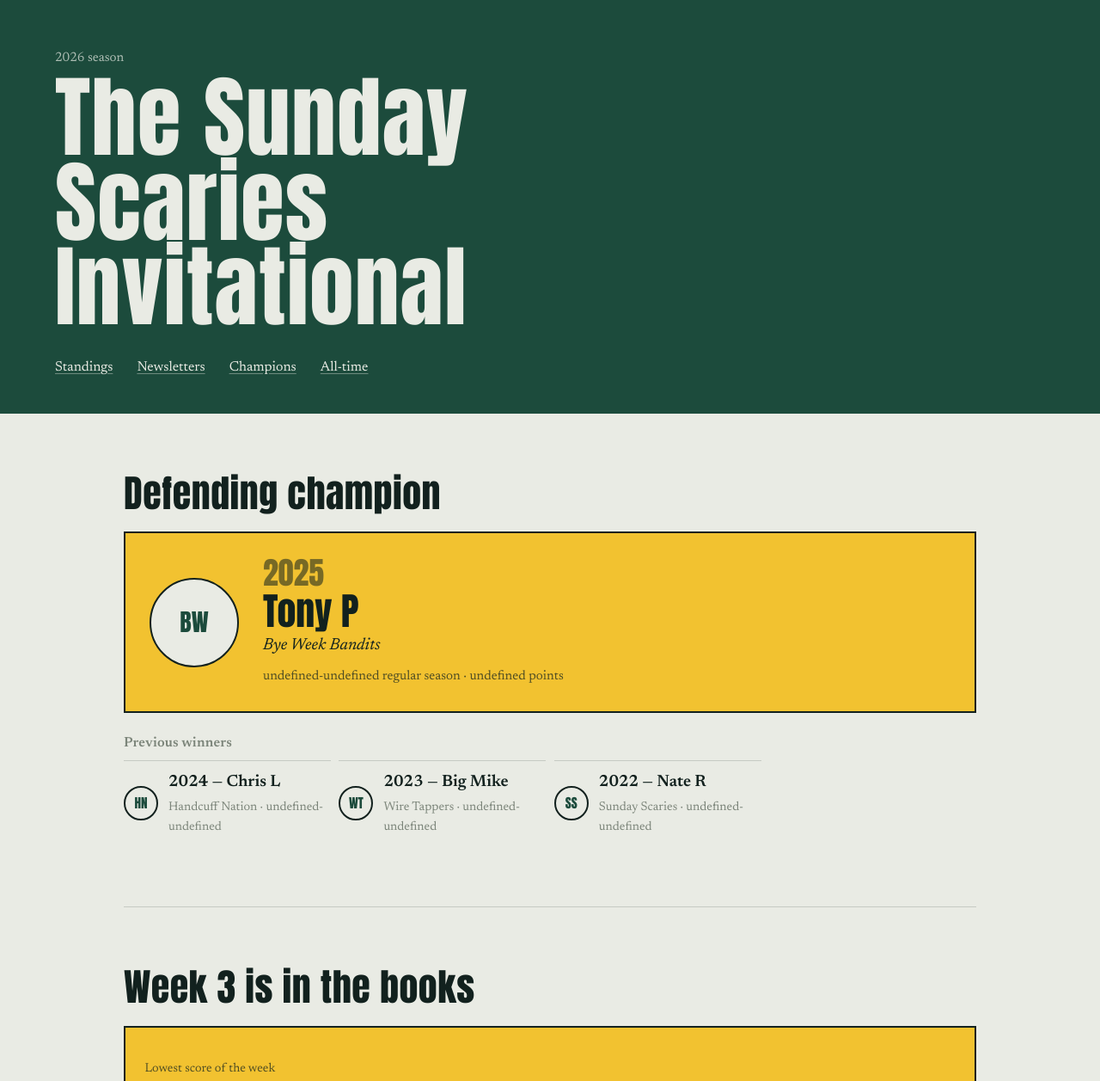
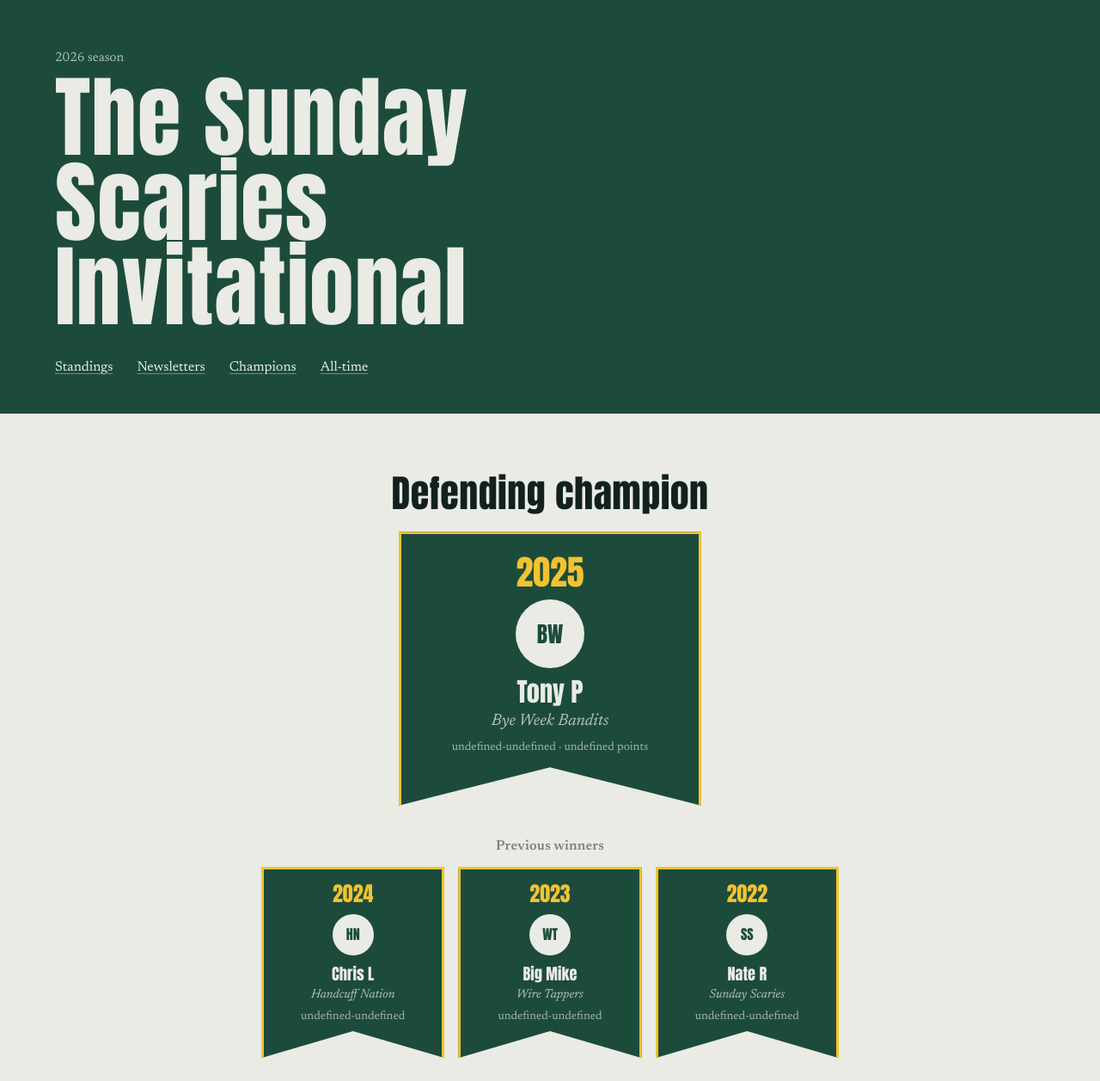
Before and after one commit to Ryphen900/Ryan, a website: page league-site/index.html in a window 1280 px wide. Shown: the top 1257 px of the page at 86% size. Drawn offline with Linux system fonts and the light colour scheme.

Commit message:
Add files via upload

```diff
--- a/league-site/assets/app.js
+++ b/league-site/assets/app.js
@@ -1,4 +1,5 @@
-const PLAYOFF_SPOTS = 6;
+const PLAYOFF_SPOTS = 7;
+const BYE_SEEDS = 1; // Top seed sits out round one.
 
 const $ = (id) => document.getElementById(id);
 const el = (tag, cls, text) => {
@@ -48,6 +49,33 @@ function record(c) {
   return c.ties ? `${c.wins}-${c.losses}-${c.ties}` : `${c.wins}-${c.losses}`;
 }
 
+// The final-game line: score plus who they beat, when we know it.
+function titleLine(c) {
+  if (!c.titleGame && !c.runnerUp) return null;
+  const beat = c.runnerUp ? `def. ${c.runnerUp.team}` : "won the final";
+  if (!c.titleGame) return beat;
+  return `${beat} ${c.titleGame.for}–${c.titleGame.against}`;
+}
+
+function banner(c, size) {
+  const b = el("div", `banner banner--${size}`);
+
+  b.append(el("p", "banner__year", String(c.year)));
+  b.append(crest(c, size));
+  b.append(el("p", "banner__manager", c.manager));
+  b.append(el("p", "banner__team", c.team));
+
+  const line = titleLine(c);
+  if (line) b.append(el("p", "banner__final", line));
+
+  const stats = `${record(c)}` +
+    (size === "lg" ? ` · ${c.pointsFor} points` : "") +
+    (c.playoffRecord ? ` · ${c.playoffRecord} in the playoffs` : "");
+  b.append(el("p", "banner__record", stats));
+
+  return b;
+}
+
 function renderChampions(history) {
   const section = $("champs");
   if (!history || !history.champions || !history.champions.length) return;
@@ -58,20 +86,7 @@ function renderChampions(history) {
   const current = $("champ-current");
   current.replaceChildren();
 
-  const banner = el("div", "champ");
-  banner.append(crest(latest, "lg"));
-
-  const text = el("div", "champ__text");
-  text.append(el("p", "champ__year", String(latest.year)));
-  text.append(el("p", "champ__manager", latest.manager));
-  text.append(el("p", "champ__team", latest.team));
-
-  const line = `${record(latest)} regular season · ${latest.pointsFor} points` +
-    (latest.playoffRecord ? ` · ${latest.playoffRecord} in the playoffs` : "");
-  text.append(el("p", "champ__record", line));
-
-  banner.append(text);
-  current.append(banner);
+  current.append(banner(latest, "lg"));
 
   const past = $("champ-past");
   past.replaceChildren();
@@ -82,11 +97,7 @@ function renderChampions(history) {
   const list = el("ul", "champ-past__list");
   for (const c of rest) {
     const li = el("li", "champ-past__item");
-    li.append(crest(c, "sm"));
-    const t = el("div", "champ-past__text");
-    t.append(el("p", "champ-past__year", `${c.year} — ${c.manager}`));
-    t.append(el("p", "champ-past__meta", `${c.team} · ${record(c)}`));
-    li.append(t);
+    li.append(banner(c, "sm"));
     list.append(li);
   }
   past.append(list);
@@ -168,7 +179,10 @@ function renderLadder(league) {
     if (i === PLAYOFF_SPOTS - 1) tr.className = "cutline";
 
     tr.append(el("td", "col-rank", String(i + 1)));
-    tr.append(el("td", "col-team", t.name));
+    const team = el("td", "col-team");
+    team.append(document.createTextNode(t.name));
+    if (i < BYE_SEEDS) team.append(el("span", "tag tag--bye", "bye"));
+    tr.append(team);
     tr.append(el("td", "", record(t)));
     tr.append(el("td", "num", t.pointsFor.toFixed(1)));
     tr.append(el("td", "num", t.pointsAgainst.toFixed(1)));
@@ -177,7 +191,8 @@ function renderLadder(league) {
   });
 
   $("ladder-note").textContent =
-    `Dashed line is the playoff cut — top ${PLAYOFF_SPOTS} are in.`;
+    `Dashed line is the playoff cut — top ${PLAYOFF_SPOTS} make the playoffs. ` +
+    `The ${BYE_SEEDS === 1 ? "top seed gets a first-round bye" : `top ${BYE_SEEDS} seeds get first-round byes`}.`;
 }
 
 // ------------------------------------------------------------------- scores
@@ -218,7 +233,7 @@ function renderArchive(issues) {
 
   if (!issues.length) {
     wrap.append(
-      el("p", "loading", "No issues yet. Drop a markdown file in /newsletters to start the archive.")
+      el("p", "loading", "First issue lands after Week 1. Check back Tuesday.")
     );
     return;
   }
--- a/league-site/assets/history.js
+++ b/league-site/assets/history.js
@@ -67,10 +67,9 @@ function renderTable(managers) {
     tr.append(el("td", "num", m.winPct.toFixed(3).replace(/^0/, "")));
     tr.append(el("td", "num", String(m.seasons)));
     tr.append(el("td", "num", m.championships ? "★".repeat(m.championships) : "—"));
+    tr.append(el("td", "num", `${m.playoffAppearances} of ${m.seasons}`));
     tr.append(el("td", "num",
-      m.playoffAppearances ? `${m.playoffAppearances} of ${m.seasons}` : "—"));
-    tr.append(el("td", "num",
-      m.playoffWins + m.playoffLosses ? `${m.playoffWins}-${m.playoffLosses}` : "—"));
+      m.playoffAppearances ? `${m.playoffWins}-${m.playoffLosses}` : "—"));
     tr.append(el("td", "num", m.pointsPerGame.toFixed(1)));
     tr.append(el("td", "num", ordinal(m.bestFinish)));
     body.append(tr);
--- a/league-site/assets/styles.css
+++ b/league-site/assets/styles.css
@@ -337,60 +337,71 @@ main > section > h2 {
 
 /* ------------------------------------------------------------- champions */
 
-.champ {
-  display: flex;
-  align-items: center;
-  gap: clamp(1rem, 4vw, 1.75rem);
-  padding: clamp(1.25rem, 4vw, 1.75rem);
-  border: 2px solid var(--ink);
-  background: var(--flag);
-  flex-wrap: wrap;
+#champs { text-align: center; }
+
+#champs > h2 { margin-bottom: 1.5rem; }
+
+/* Pennant shape — notched at the bottom like a rafter banner. */
+.banner {
+  background: var(--pine);
+  color: var(--paper);
+  border: 3px solid var(--flag);
+  border-bottom: 0;
+  clip-path: polygon(0 0, 100% 0, 100% 100%, 50% 86%, 0 100%);
+  text-align: center;
+  margin: 0 auto;
 }
 
-.crest {
-  display: grid;
-  place-items: center;
-  flex: 0 0 auto;
-  border-radius: 50%;
-  background: var(--paper);
-  object-fit: cover;
+.banner--lg {
+  width: min(22rem, 100%);
+  padding: 1.5rem 1.25rem 3.5rem;
 }
 
-.crest--lg { width: clamp(4.5rem, 16vw, 6.5rem); height: clamp(4.5rem, 16vw, 6.5rem); }
-.crest--sm { width: 2.5rem; height: 2.5rem; }
-
-.crest--letters {
-  font-family: "Anton", Impact, sans-serif;
-  color: var(--pine);
-  border: 2px solid var(--ink);
+.banner--sm {
+  width: 100%;
+  padding: 1rem 0.75rem 2.25rem;
 }
 
-.crest--lg.crest--letters { font-size: 1.75rem; }
-.crest--sm.crest--letters { font-size: 0.95rem; }
-
-.champ__text { flex: 1 1 14rem; }
-
-.champ__year {
+.banner__year {
   font-family: "Anton", Impact, sans-serif;
-  font-size: clamp(1.5rem, 5vw, 2.25rem);
+  margin: 0 0 0.75rem;
+  color: var(--flag);
   line-height: 1;
-  margin: 0;
-  color: rgba(18, 33, 30, 0.55);
 }
 
-.champ__manager {
+.banner--lg .banner__year { font-size: 2.5rem; }
+.banner--sm .banner__year { font-size: 1.5rem; }
+
+.banner .crest { margin: 0 auto 0.75rem; }
+
+.banner__manager {
   font-family: "Anton", Impact, sans-serif;
-  font-size: clamp(1.6rem, 6vw, 2.75rem);
   line-height: 1.05;
-  margin: 0.15rem 0 0;
+  margin: 0;
 }
 
-.champ__team { margin: 0.2rem 0 0; font-style: italic; }
+.banner--lg .banner__manager { font-size: 1.9rem; }
+.banner--sm .banner__manager { font-size: 1.15rem; }
 
-.champ__record {
-  margin: 0.5rem 0 0;
-  font-size: 0.95rem;
-  color: rgba(18, 33, 30, 0.72);
+.banner__team {
+  margin: 0.15rem 0 0;
+  font-style: italic;
+  color: rgba(233, 235, 228, 0.75);
+}
+
+.banner--sm .banner__team { font-size: 0.9rem; }
+
+.banner__final {
+  margin: 0.6rem 0 0;
+  font-weight: 600;
+}
+
+.banner--sm .banner__final { font-size: 0.85rem; }
+
+.banner__record {
+  margin: 0.3rem 0 0;
+  font-size: 0.85rem;
+  color: rgba(233, 235, 228, 0.65);
 }
 
 .champ-past__heading {
@@ -398,7 +409,7 @@ main > section > h2 {
   font-weight: 600;
   font-size: 1rem;
   color: var(--muted);
-  margin: 1.75rem 0 0.75rem;
+  margin: 2.5rem 0 1rem;
 }
 
 .champ-past__list {
@@ -406,22 +417,42 @@ main > section > h2 {
   margin: 0;
   padding: 0;
   display: grid;
-  gap: 0.6rem;
-  grid-template-columns: repeat(auto-fill, minmax(15rem, 1fr));
+  gap: 1rem;
+  grid-template-columns: repeat(auto-fit, minmax(11rem, 1fr));
+  max-width: 42rem;
+  margin-inline: auto;
 }
 
-.champ-past__item {
-  display: flex;
-  align-items: center;
-  gap: 0.75rem;
-  padding: 0.6rem 0;
-  border-top: 1px solid var(--rule);
+.champ-past__item { display: block; }
+
+.crest {
+  display: grid;
+  place-items: center;
+  border-radius: 50%;
+  background: var(--paper);
+  object-fit: cover;
 }
 
-.champ-past__year { margin: 0; font-weight: 600; }
+.crest--lg { width: 5rem; height: 5rem; }
+.crest--sm { width: 3rem; height: 3rem; }
 
-.champ-past__meta {
-  margin: 0.1rem 0 0;
-  font-size: 0.9rem;
-  color: var(--muted);
+.crest--letters {
+  font-family: "Anton", Impact, sans-serif;
+  color: var(--pine);
 }
+
+.crest--lg.crest--letters { font-size: 1.6rem; }
+.crest--sm.crest--letters { font-size: 1rem; }
+
+.tag {
+  display: inline-block;
+  margin-left: 0.5rem;
+  padding: 0.1rem 0.45rem;
+  font-family: "Newsreader", Georgia, serif;
+  font-size: 0.75rem;
+  font-weight: 600;
+  vertical-align: middle;
+  border: 1px solid var(--ink);
+}
+
+.tag--bye { background: var(--flag); }
```
